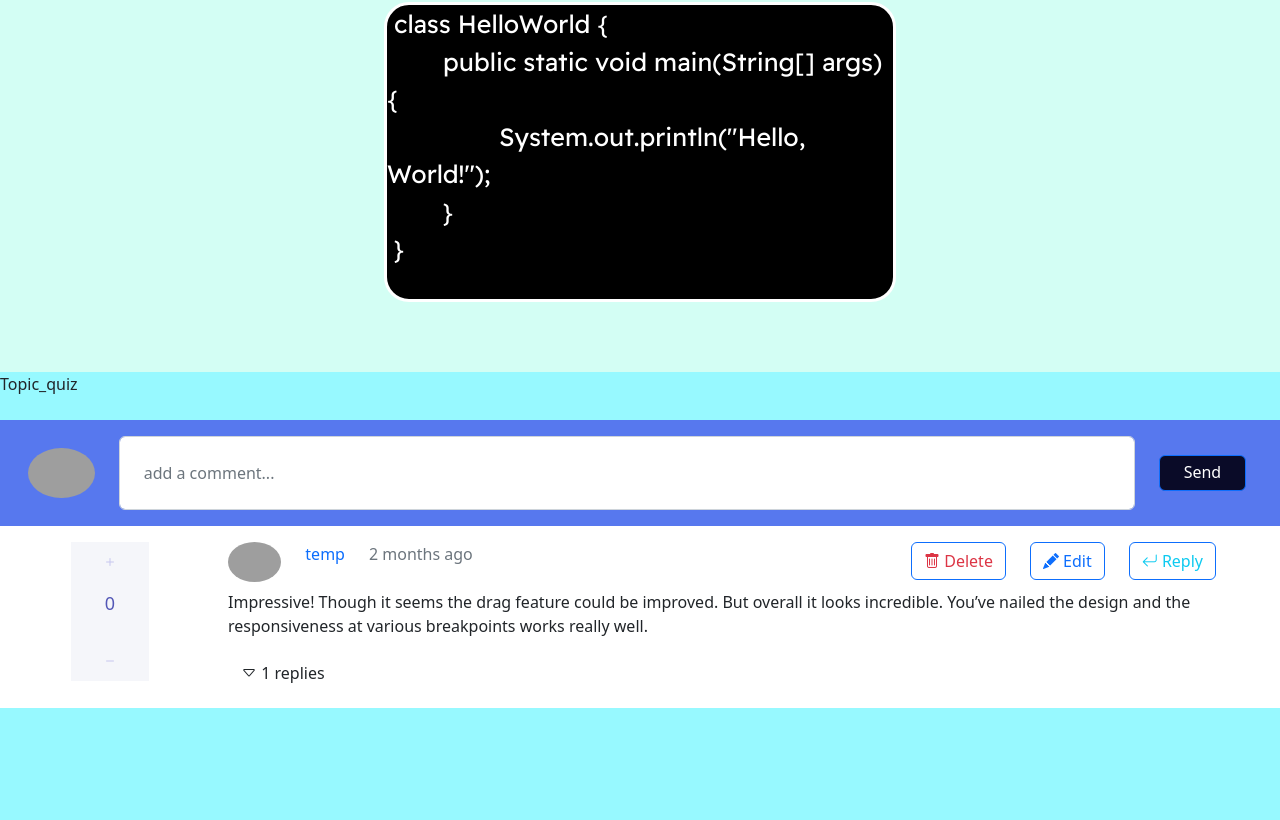
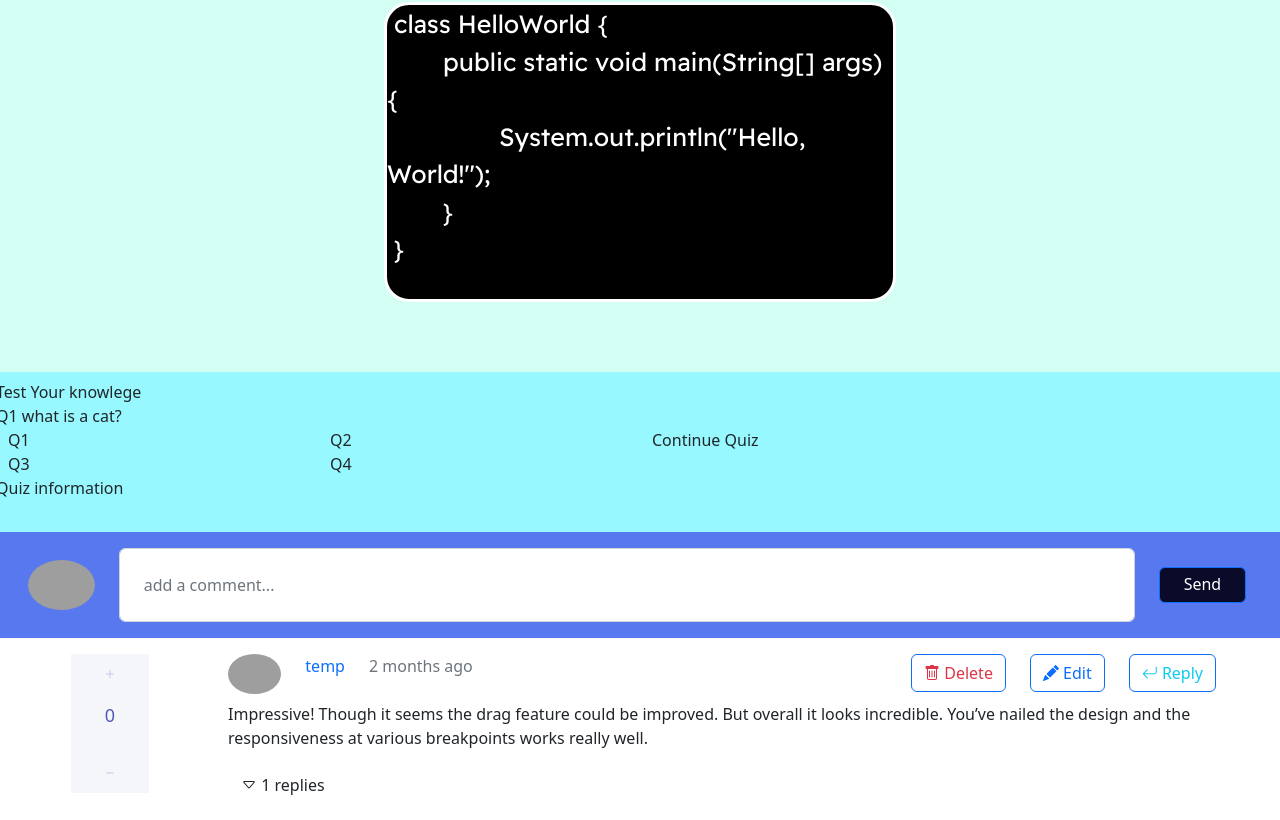
Before and after one commit to OrbelB/SimplyAlgorithms, a React (Create React App) app in the folder frontend/: page / in a window 1280 px wide. Shown: the part 2681-3501 px from the top of the page. Before the commit the page ends 3389 px from the top, so only its background shows below. Built offline with nearby package versions, Linux system fonts and the light colour scheme; grey boxes are pictures that could not be loaded.

Commit message:
started the quiz section, need to finish css & javascript portion

```diff
--- a/frontend/src/components/ui/alg_vis_btns/Alg_vis_btns.jsx
+++ b/frontend/src/components/ui/alg_vis_btns/Alg_vis_btns.jsx
@@ -45,7 +45,7 @@ const Alg_vis_btns = () => {
                         {/* TODO when setting up the server a user can only either like or dislike; A like/dislike must be unique per user */}
                         <button className={cx(styles['alg_vis_btn_like'], "row bi bi-hand-thumbs-up p-1 p-lg-auto")}
                              onClick={handleLike}>
-                            <div className={"col-sm-auto "} unselectable={"on"}>{likes}</div>
+                            <div className={"col-sm-auto "} unselectabl e={"on"}>{likes}</div>
                         </button>
                     </div>
                     <div className={"col-sm-auto small align-self-center"}>
--- a/frontend/src/components/ui/topic_quiz/Topic_quiz.jsx
+++ b/frontend/src/components/ui/topic_quiz/Topic_quiz.jsx
@@ -1,9 +1,37 @@
-import styles from './topic_quiz.css'
-import React from 'react'
+import React, {useState} from 'react'
+import styles  from './topic_quiz.module.css'
+import cn from "classnames"
+
 
 const Topic_quiz = () => {
   return (
-    <div>Topic_quiz</div>
+    //This is the start of the container
+    <div className={cn(styles['quiz_topic'], 'continer-fluid')}>
+        <div className='grid p-2'>
+          <div className='row'>
+              Test Your knowlege
+          </div>
+          <div className='row'>Q1 what is a cat?</div>
+          <div className='row'>
+            <div className='col'>
+              <div className='row'>
+                <div className='col'>Q1</div>
+                <div className='col'>Q2</div>
+              </div>
+              <div className='row'>
+                <div className='col'>Q3</div>
+                <div className='col'>Q4</div>
+              </div>
+            </div>
+            <div className='col'>
+              Continue Quiz
+            </div>
+            <div className='row'>
+              Quiz information
+            </div>
+          </div>
+        </div>
+    </div>
   )
 }
 
--- /dev/null
+++ b/frontend/src/components/ui/topic_quiz/topic_quiz.module.css
@@ -0,0 +1,5 @@
+/* .quiz_topic{
+    background-color: var(--color-bg-second);
+    border: 2px solid black;
+    height: 20px;
+} */
```
Also changed, not shown: frontend/src/components/ui/topic_quiz/topic_quiz.css (deleted).
